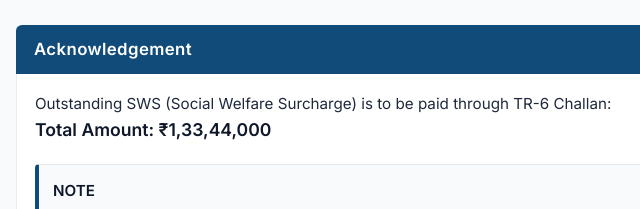
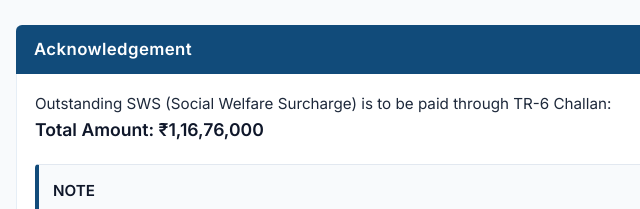
Before and after one commit to Aparneshh/ice-gate-auth, a plain HTML site: page public/allotment.html in a window 1280 px wide. Shown: the part 2767-2976 px from the top of the page, 6-646 px from the left. Drawn offline with Linux system fonts and the light colour scheme.

Commit message:
Update: Change SWS total amount to ₹1,16,76,000

```diff
--- a/public/allotment.html
+++ b/public/allotment.html
@@ -701,7 +701,7 @@
       <div style="margin-bottom:12px;">
         Outstanding SWS (Social Welfare Surcharge) is to be paid through TR-6 Challan:
         <br>
-        <strong style="font-size:1.1rem; color:#0f172a;">Total Amount: ₹1,33,44,000</strong>
+        <strong style="font-size:1.1rem; color:#0f172a;">Total Amount: ₹1,16,76,000</strong>
       </div>
 
       <div style="background:#f8fafc; border:1px solid #e2e8f0; border-left:4px solid var(--nav-blue); border-radius:4px; padding:14px; margin-top:20px;">
```
